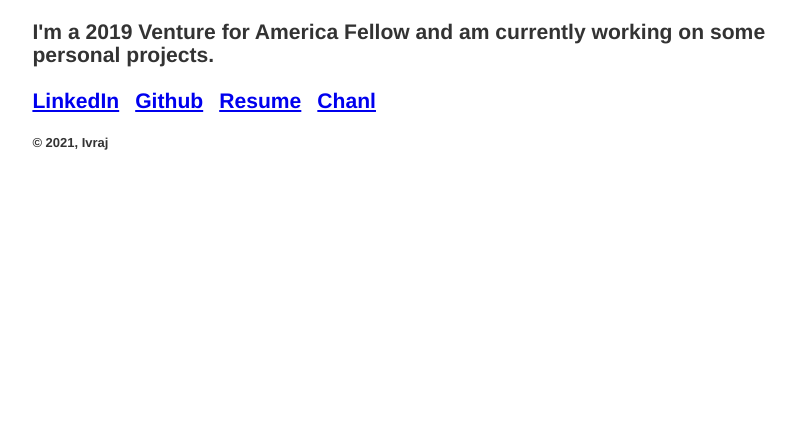
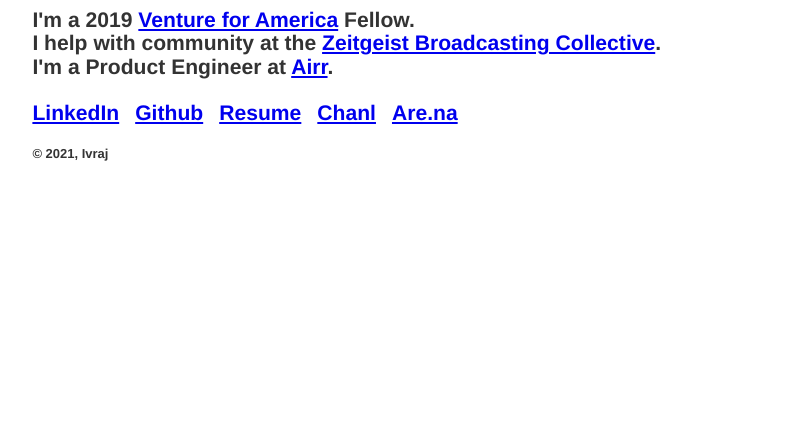
Before and after one commit to Ivraj/ivraj-me, a Gatsby site: page / in a window 1280 px wide. Shown: the part 358-800 px from the top of the page, without its empty margins (195-991 px from the left). Built offline with nearby package versions, Linux system fonts and the light colour scheme; Gatsby itself is replaced by a stand-in of ours.

Commit message:
Updates with zbc, airr, and arena links

```diff
--- a/src/components/SocialLinks.tsx
+++ b/src/components/SocialLinks.tsx
@@ -37,6 +37,10 @@
       to="https://profile.joinchanl.me/Zo6ljm4z3bdrKRcvFj9lvDU0WrI3"
       text="Chanl"
     />
+    <SocialLink
+      to="https://www.are.na/ivraj-seerha"
+      text="Are.na"
+    />
   </div>
 )
 
--- a/src/pages/index.tsx
+++ b/src/pages/index.tsx
@@ -22,8 +22,9 @@
       <h1>Ivraj Seerha</h1>
       <h2>Hi. How's it been?</h2>
       <h3>
-        I'm a 2019 Venture for America Fellow and am currently working on some
-        personal projects.
+        I'm a 2019 <a target="_blank" rel="noopener noreferrer" href="https://ventureforamerica.org/">Venture for America</a> Fellow.<br/>
+        I help with community at the <a target="_blank" rel="noopener noreferrer" href="https://zeitgeist.fm/">Zeitgeist Broadcasting Collective</a>.<br/>
+        I'm a Product Engineer at <a target="_blank" rel="noopener noreferrer" href="https://airr.io">Airr</a>.
       </h3>
       <SocialLinks />
     </div>
```
